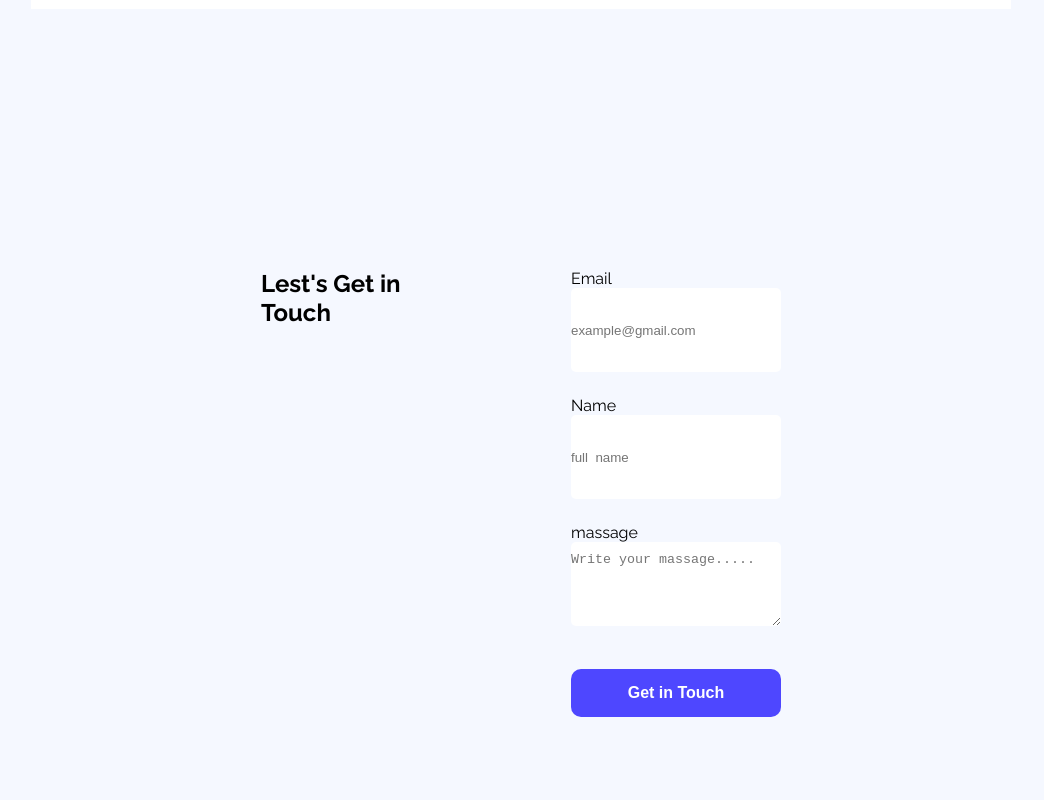
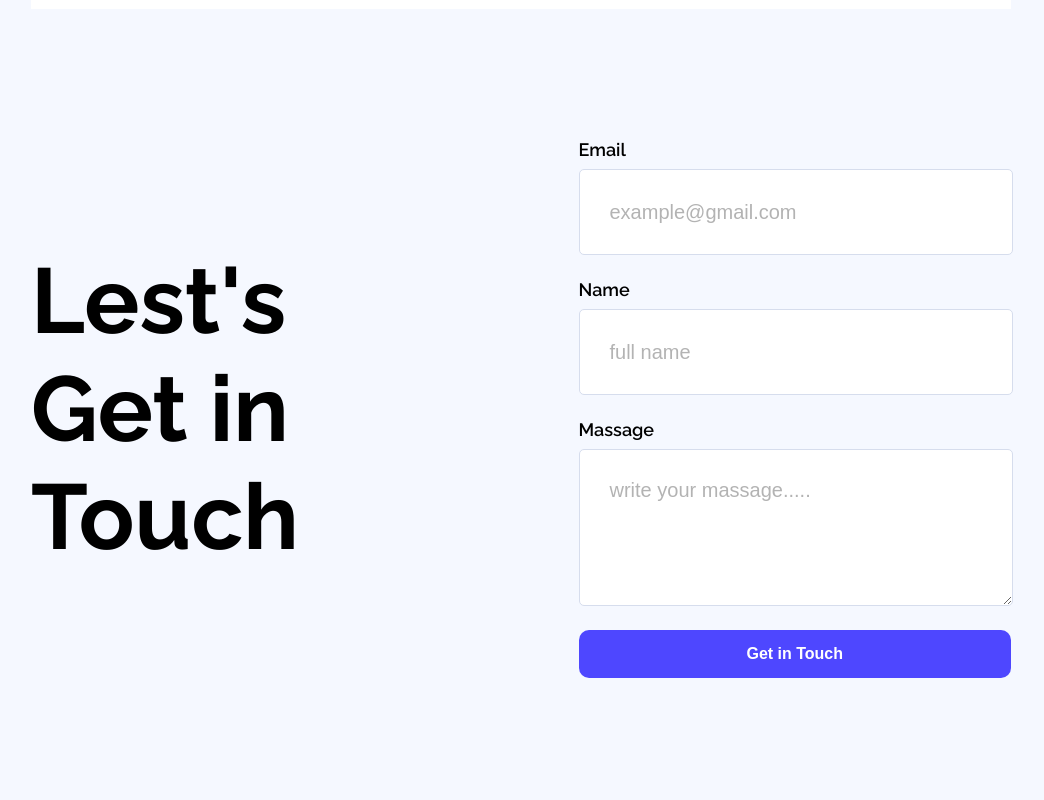
Before and after one commit to ShahriarRefat0/B12A01-landing-launchpad, a plain HTML site: page index.html in a window 1280 px wide. Shown: the part 2860-3660 px from the top of the page, without its empty margins (119-1163 px from the left). Drawn offline with Linux system fonts and the light colour scheme; a web font is replaced by a local one.

Commit message:
Let’s Get In Touch Section done

```diff
--- a/index.html
+++ b/index.html
@@ -136,9 +136,9 @@
       <label for="email">Email</label>
       <input type="email" name="email" id="email" placeholder="example@gmail.com">
       <label for="name">Name</label>
-      <input type="text" name="name" id="name" placeholder="full  name">
-      <label for="massage">massage</label>
-      <textarea name="massage" id="massage" placeholder="Write your massage....."></textarea>
+      <input type="text" name="name" id="name" placeholder="full name">
+      <label for="massage">Massage</label>
+      <textarea  rows="8" cols="50" name="massage" id="massage" placeholder="write your massage....."></textarea>
       <button class="intouch-btn">Get in Touch</button>
     </form>
   </div>
--- a/style/style.css
+++ b/style/style.css
@@ -1,4 +1,4 @@
-*{
+* {
   margin: 0;
   padding: 0;
 }
@@ -8,8 +8,8 @@
   font-optical-sizing: auto;
   font-style: normal;
 }
-body{
-  background-color: #F5F8FF;
+body {
+  background-color: #f5f8ff;
 }
 
 /* header section */
@@ -17,7 +17,7 @@ body{
 header {
   width: 100%;
   height: 698px;
-  background-image: url('/Assets/Hero-bg.png');
+  background-image: url("/Assets/Hero-bg.png");
   background-size: cover;
   background-position: center;
   background-repeat: no-repeat;
@@ -32,18 +32,18 @@ nav {
   margin: 0px 150px;
 }
 
-.logo{
+.logo {
   font-size: 35px;
   font-weight: 800;
-  color: #4E47FF;
+  color: #4e47ff;
 }
 
-.signup-btn{
+.signup-btn {
   height: 48px;
   width: 130px;
   border: none;
   border-radius: 10px;
-  background-color: #4E47FF;
+  background-color: #4e47ff;
   color: white;
   font-size: 16px;
   font-weight: bold;
@@ -57,19 +57,19 @@ nav {
   margin: 158px 268px 152px 268px;
 }
 
-.banner-title{
+.banner-title {
   text-align: center;
   font-size: 65px;
   font-weight: bold;
   color: #252432;
 }
 
-.focused-btn{
+.focused-btn {
   height: 48px;
   width: 178px;
   border: none;
   border-radius: 10px;
-  background-color: #4E47FF;
+  background-color: #4e47ff;
   color: white;
   font-size: 16px;
   font-weight: bold;
@@ -77,53 +77,53 @@ nav {
 }
 
 /* main */
-section{
+section {
   margin: 130px 150px;
 }
 
 /* action section style*/
-.action-section{
+.action-section {
   display: flex;
   align-items: center;
   justify-content: space-between;
 }
 
-.action-title{
+.action-title {
   font-size: 42px;
   font-weight: bold;
   color: #252432;
 }
-.action-description{
+.action-description {
   font-size: 20px;
-  color: rgba(37, 36, 59, .5);
+  color: rgba(37, 36, 59, 0.5);
 }
 
-.preview-btn{
+.preview-btn {
   height: 48px;
   width: 229px;
   border: none;
   border-radius: 10px;
-    background-color: #4E47FF;
+  background-color: #4e47ff;
   color: white;
   font-size: 16px;
   font-weight: bold;
   margin-top: 40px;
 }
 
-.action-img{
+.action-img {
   border-radius: 48px;
 }
 
 /* Productive Users Section */
 
-.users-section{
+.users-section {
   text-align: center;
   background-color: rgba(78, 71, 255, 0.1);
   border-radius: 10px;
   padding: 50px 80px;
 }
 
-.user-title{
+.user-title {
   display: inline-block;
   font-size: 38px;
   font-weight: bold;
@@ -131,76 +131,77 @@ padding: 50px 80px;
   padding-bottom: 40px;
 }
 
-.user-items{
+.user-items {
   display: flex;
   align-items: center;
   justify-content: space-around;
   gap: 40px;
 }
 
-.user-item h2{
+.user-item h2 {
   font-size: 80px;
   font-weight: bold;
-  color: #4E47FF;
+  color: #4e47ff;
   font-family: sans-serif;
 }
 
-.user-item p{
+.user-item p {
   font-size: 20px;
   color: rgba(0, 0, 0, 0.5);
 }
 
 /* feedback section */
 
-.feedback-title{
+.feedback-title {
   text-align: center;
   font-size: 42px;
   font-weight: bold;
 }
 
-.feedback-cards{
+.feedback-cards {
   display: flex;
   gap: 24px;
   margin-top: 50px;
 }
-.feedback-card{
+.feedback-card {
   padding: 24px;
   border-radius: 10px;
-  border: 1px solid #F2EDED;
+  border: 1px solid #f2eded;
   background-color: white;
   padding: 24px;
 }
 
-.reviewer{
+.reviewer {
   display: flex;
   gap: 12px;
 }
 
-.starts, .card-description{
+.starts,
+.card-description {
   padding-bottom: 24px;
 }
 
-.card-title{
+.card-title {
   padding-bottom: 8px;
 }
 
-.avatar-img{
+.avatar-img {
   border-radius: 50%;
 }
 
-.review-column h6{
+.review-column h6 {
   font-size: 15px;
   color: #757575;
 }
 
-.review-column p{
+.review-column p {
   font-size: 15px;
-  color: #B3B3B3;
+  color: #b3b3b3;
 }
 
 /* focus-section */
 
-.focus-section{
+.focus-section {
   background-color: white;
   display: flex;
   flex-direction: column;
@@ -209,86 +210,38 @@ padding-bottom: 8px;
   padding: 70px 150px;
 }
 
-.focus-img{
+.focus-img {
   border-radius: 50px;
 }
 
-.get-start-btn{
+.get-start-btn {
   height: 48px;
   width: 195px;
   border: none;
   border-radius: 10px;
-    background-color: #4E47FF;
+  background-color: #4e47ff;
   color: white;
   font-size: 16px;
   font-weight: bold;
 }
 
-.focus-title{
+.focus-title {
   font-size: 50px;
   font-weight: bold;
 }
 
-.focus-sub-title{
+.focus-sub-title {
   font-size: 16px;
   color: rgba(0, 0, 0, 0.5);
 }
 
 /* In Touch Section */
 
-/* .intouch-section{
+.intouch-section {
   display: flex;
   align-items: center;
   justify-content: space-between;
-  background-color: rgba(rgb(255, 255, 255), 0.5);
-  margin-left: 150px;
-  margin-right: 150px;
-}
-
-.intuch-column form{
-  display: flex;
-  flex-direction: column;
-  justify-content: end;
-}
-
-form input[type="text"],
-form input[type="email"],
-form textarea {
-  height: 70px;
-  border-radius: 5px;
-  background-color: white;
-  display: block;
-  width: 100%;
-  padding: 10px 20px;
-  margin-bottom: 24px;
-  border: 1px solid #D6DDED;
-}
-
-form label{
-  font-size: 18px;
-  font-weight: 600;
-}
-.intuch-title{
-  font-size: 92px;
-  font-weight: bold;
-}
-
-.intouch-btn{
-  height: 48px;
-    width: 100%;
-    border: none;
-    border-radius: 10px;
-    background-color: #4E47FF;
-    color: white;
-    font-size: 16px;
-    font-weight: bold;
-    margin-top: 40px;
-  } */
-
-  .intouch-section {
-      padding: 130px 230px;
-      display: flex;
-      gap: 100px;
+  gap: 115px;
 }
 
 .intuch-column {
@@ -296,38 +249,65 @@ form label{
 }
 
 form input[type="text"],
-    form input[type="email"],
-    form textarea {
+form input[type="email"]{
   height: 64px;
   border-radius: 5px;
+  border: 1px solid #D6DDED;
   background-color: white;
   display: block;
   width: 100%;
   padding: 10px 0px;
-      margin-bottom: 24px;
-      border: none;
+  margin: 9px 0px 24px 0px;
 }
 
+form textarea {
+  height: 135px;
+  border-radius: 5px;
+  border: 1px solid #D6DDED;
+  background-color: white;
+  display: block;
+  width: 100%;
+  padding: 10px 0px;
+  margin: 9px 0px 24px 0px;
+}
+form {
+  gap: 20px;
+}
 .intouch-btn {
   height: 48px;
   width: 100%;
   border: none;
   border-radius: 10px;
-          background-color: #4E47FF;
+  background-color: #4e47ff;
   color: white;
   font-size: 16px;
   font-weight: bold;
-          margin-top: 19px;
 }
 
+form label {
+  font-size: 18px;
+  font-weight: 600;
+}
+
+.intuch-title {
+  font-size: 92px;
+  font-weight: bold;
+}
+
+input,
+input::placeholder , textarea::placeholder{
+  padding-left: 30px;
+  font: 1.25rem/3 sans-serif;
+  color: #b3b3b3;
+}
 /* footer section */
 
-        .footer-container{
+.footer-container {
   padding: 104px 455px;
   text-align: center;
 }
 
-        .footer-items{
+.footer-items {
   display: flex;
   justify-content: space-around;
 }
```
Lines whose indentation alone changed are shown as unchanged.
